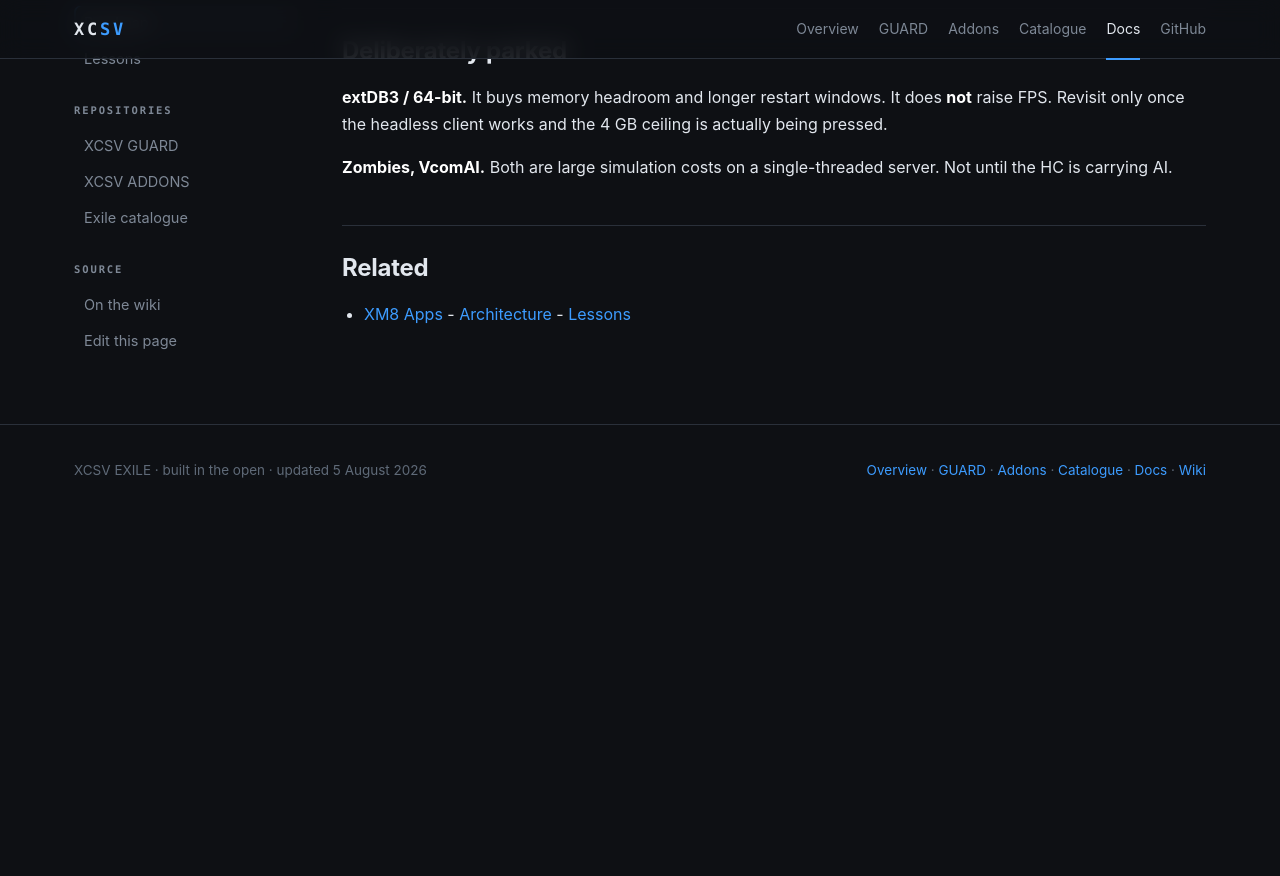
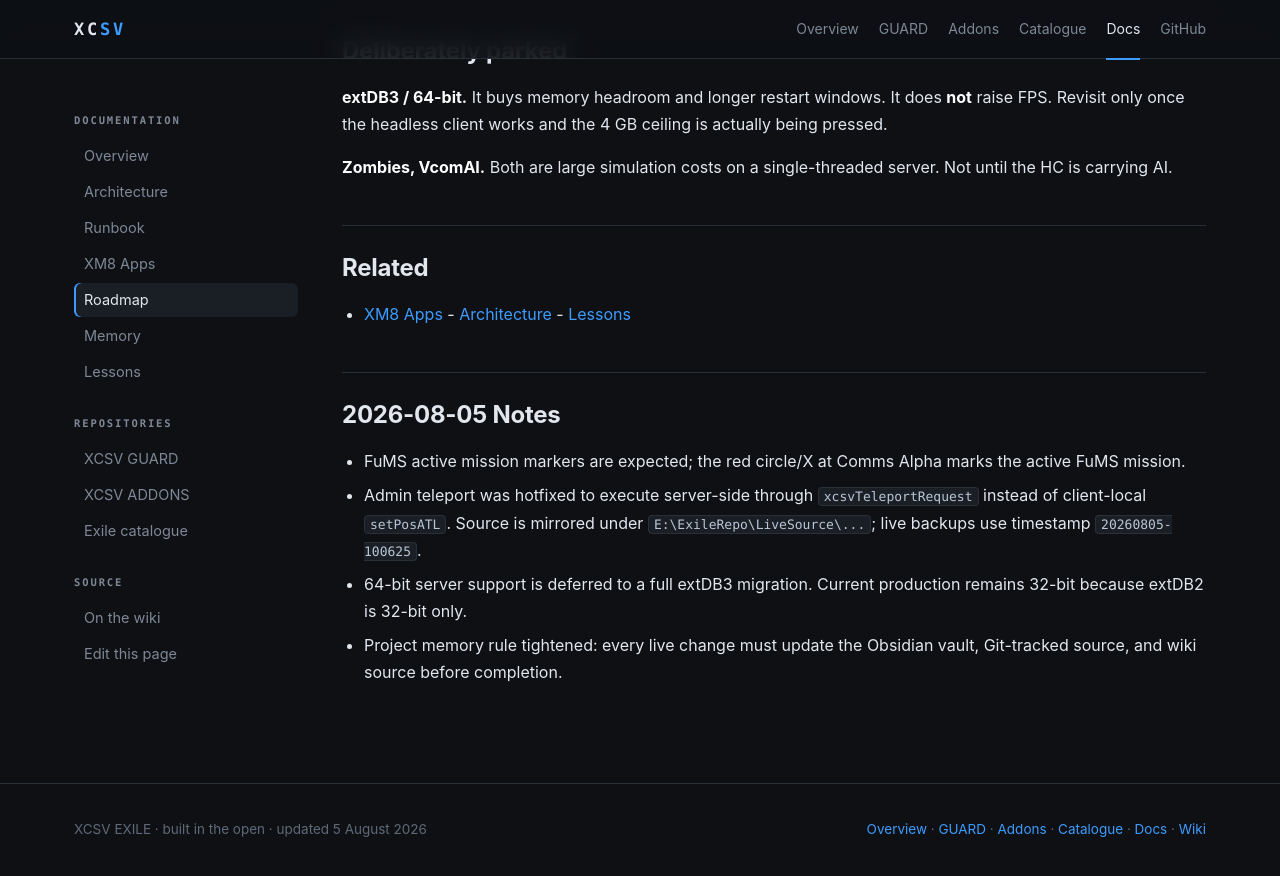
Before and after one commit to x-cessive/XCSV, a Jekyll site: the page built from docs/wiki/Roadmap.md, in a window 1280 px wide and 900 px high, scrolled down 1905 px. Shown: the top 876 px of the window. Built offline with Jekyll 4.4.1, drawn with Linux system fonts in a browser that asks for light colours; before the commit the page ends 2447 px from its top, so only the background shows below that.

Commit message:
Document project memory workflow

```diff
--- a/docs/wiki/Roadmap.md
+++ b/docs/wiki/Roadmap.md
@@ -64,3 +64,10 @@
 ## Related
 
 - [XM8 Apps](XM8-Apps.html) - [Architecture](Architecture.html) - [Lessons](Lessons.html)
+
+## 2026-08-05 Notes
+
+- FuMS active mission markers are expected; the red circle/X at Comms Alpha marks the active FuMS mission.
+- Admin teleport was hotfixed to execute server-side through `xcsvTeleportRequest` instead of client-local `setPosATL`. Source is mirrored under `E:\ExileRepo\LiveSource\...`; live backups use timestamp `20260805-100625`.
+- 64-bit server support is deferred to a full extDB3 migration. Current production remains 32-bit because extDB2 is 32-bit only.
+- Project memory rule tightened: every live change must update the Obsidian vault, Git-tracked source, and wiki source before completion.
```
Also changed, not shown: docs/wiki/Home.md (+1 -1 lines), docs/wiki/Lessons.md (+1 -1 lines), docs/wiki/Memory.md (added, +20 -0 lines), wiki/Home.md (+1 -1 lines), wiki/Memory.md (added, +12 -0 lines), wiki/Roadmap.md (+7 -0 lines), wiki/_Sidebar.md (+1 -0 lines), 1 other file.
